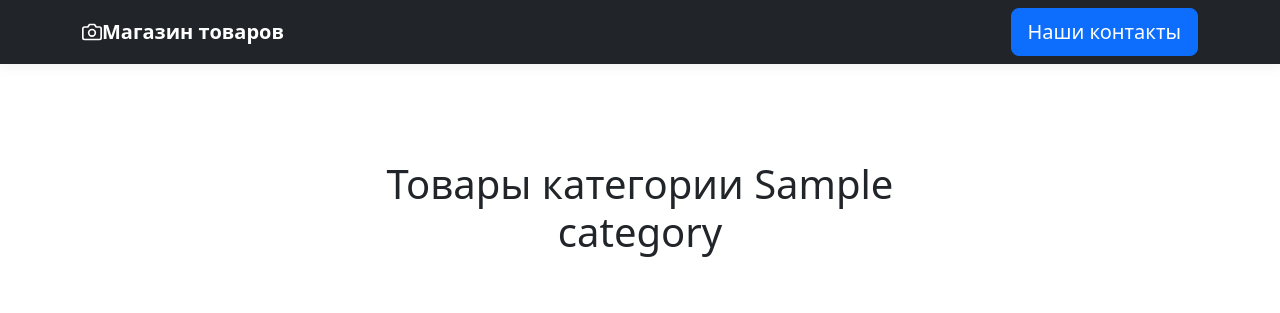
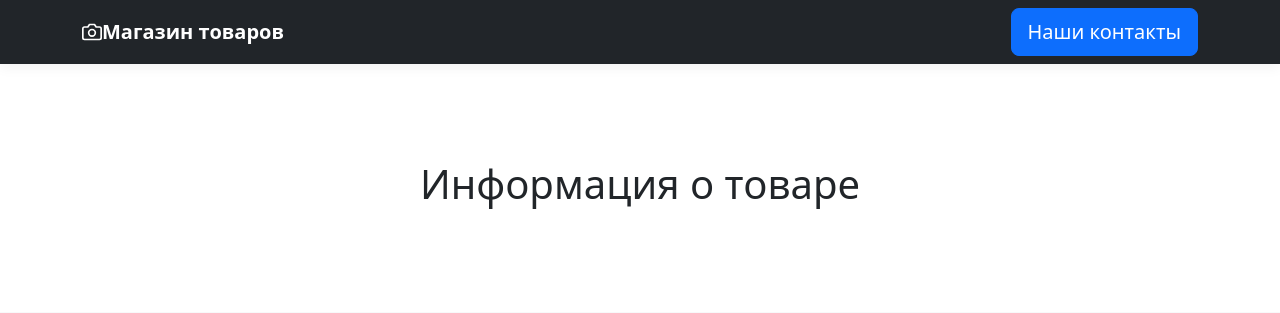
Before and after one commit to YuriOgorodnik/django_web_application, a Django app: page /1/catalog in a window 1280 px wide. Shown: the top 313 px of the page. Run offline with Django 4.2, Linux system fonts and the light colour scheme; tables that the repository leaves empty hold one stand-in row (values such as "Sample post"); some libraries are stand-ins or nearby versions.

Commit message:
Update for homework-3

```diff
--- a/catalog/templates/catalog/includes/inc_category.html
+++ b/catalog/templates/catalog/includes/inc_category.html
@@ -2,14 +2,9 @@
     <div class="card mb-4 box-shadow">
         <div class="card-body">
             <p class="card-text">{{ object.name }}</p>
-            <p class="card-text">Модель: {{ object.description|slice:":100" }}</p>
+            <p class="card-text">Модель: {{ object.description }}</p>
             <p class="card-text">Цена: {{ object.price }}</p>
-            <div class="d-flex justify-content-between align-items-center">
-                <div class="btn-group">
-                    <a href="{% url 'catalog:product' object.pk %}" type="button"
-                       class="btn btn-sm btn-outline-secondary">К товарам</a>
-                </div>
-            </div>
         </div>
     </div>
 </div>
+</div>
--- a/catalog/views.py
+++ b/catalog/views.py
@@ -6,8 +6,8 @@ from .models import Product, Category
 
 def home(request):
     context = {
-        'object_list': Category.objects.all(),
-        'title': 'Категории товаров'
+        'object_list': Product.objects.all(),
+        'title': 'Товары нашего магазина'
     }
     return render(request, 'catalog/home.html', context)
 
@@ -21,7 +21,7 @@ def show_product(request, pk):
     product_description = product.description
     context = {
         'object_list': Product.objects.filter(id=pk),
-        'title': f'Товары категории {product.name}',
+        'title': 'Информация о товаре',
         'description': product_description
     }
     return render(request, 'catalog/product.html', context)
```
Also changed, not shown: catalog/templates/catalog/home.html (+22 -3 lines), catalog/templates/catalog/product.html (line endings or trailing spaces).
